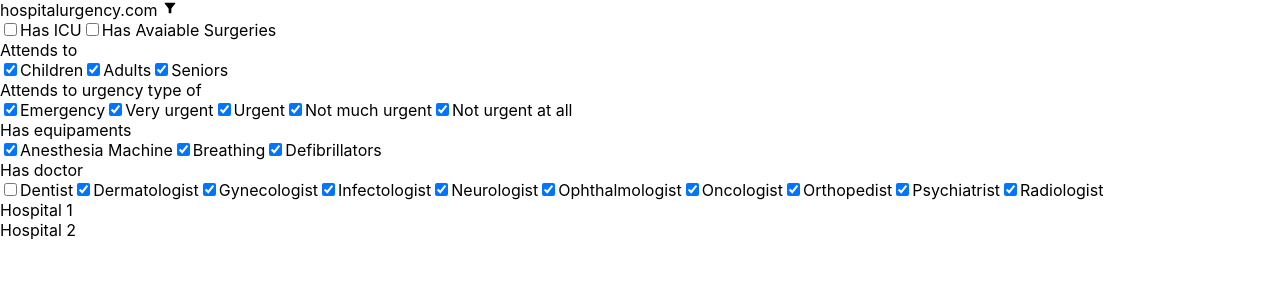
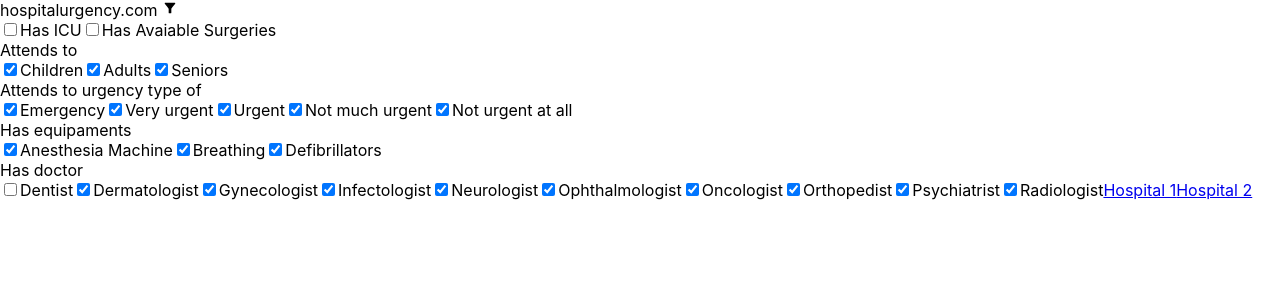
Before and after one commit to abUwUser/hospitalurgency.com, a React (Create React App) app: page / in a window 1280 px wide. Shown: the top 300 px of the page. Built offline with nearby package versions, Linux system fonts and the light colour scheme.

Commit message:
fix stoopid netlify errors + add google maps support

```diff
--- a/src/App.tsx
+++ b/src/App.tsx
@@ -23,7 +23,7 @@ function App() {
 
 function HospitalList({ hospitalList }: {hospitalList: Hospital[]}) {
     return <>
-        {hospitalList.map((hospital) => <div>{hospital.name}</div>)}
+        {hospitalList.map((hospital) => <a href={`https://www.google.com/maps/dir/?api=1&destination=${hospital.coords[0]}%2C${hospital.coords[1]}`}>{hospital.name}</a>)}
     </>
 }
 
--- a/src/components/Checkbox.tsx
+++ b/src/components/Checkbox.tsx
@@ -6,7 +6,7 @@ interface Props {
     onChange: (newVal: boolean) => void
 }
 
-export default (props: Props) => {
+const Checkbox = (props: Props) => {
     const [checked, setChecked] = React.useState(props.checked)
 
     return <label>
@@ -20,3 +20,5 @@ export default (props: Props) => {
         {props.name}
     </label>
 }
+
+export default Checkbox
--- a/src/components/FilterPopout.tsx
+++ b/src/components/FilterPopout.tsx
@@ -5,7 +5,7 @@ interface Props {
     onFilterChange: (filter: HospitalFilter) => void
 }
 
-export default ({ filter, onFilterChange }: Props) => {
+const FilterPopout = ({ filter, onFilterChange }: Props) => {
     return <>
         <Checkbox checked={filter.hasICU} onChange={(val) => {
             filter.hasICU = val
@@ -109,3 +109,5 @@ export default ({ filter, onFilterChange }: Props) => {
         }} name="Radiologist" />
     </>
 }
+
+export default FilterPopout
--- a/src/utils/filter.ts
+++ b/src/utils/filter.ts
@@ -1,6 +1,6 @@
 import filters from "../constants/filters"
 
-export default (hospitalList: Hospital[], searchFor: HospitalFilter = filters) => {
+const filter = (hospitalList: Hospital[], searchFor: HospitalFilter = filters) => {
     const filteredHospitalList = hospitalList.filter(hospital => {
         let ret = true
         for (const [aKey, aVal] of Object.entries(searchFor)) {
@@ -8,7 +8,7 @@ export default (hospitalList: Hospital[], searchFor: HospitalFilter = filters) =
             if (aVal === false) continue
             else if (typeof aVal === "object") {
                 for (const [bKey, bVal] of Object.entries(aVal)) {
-                    if(bVal === false) continue
+                    if (bVal === false) continue
                     //@ts-ignore
                     if (bVal !== hospital[aKey][bKey]) {
                         ret = false
@@ -26,3 +26,5 @@ export default (hospitalList: Hospital[], searchFor: HospitalFilter = filters) =
     })
     return filteredHospitalList
 }
+
+export default filter
```
